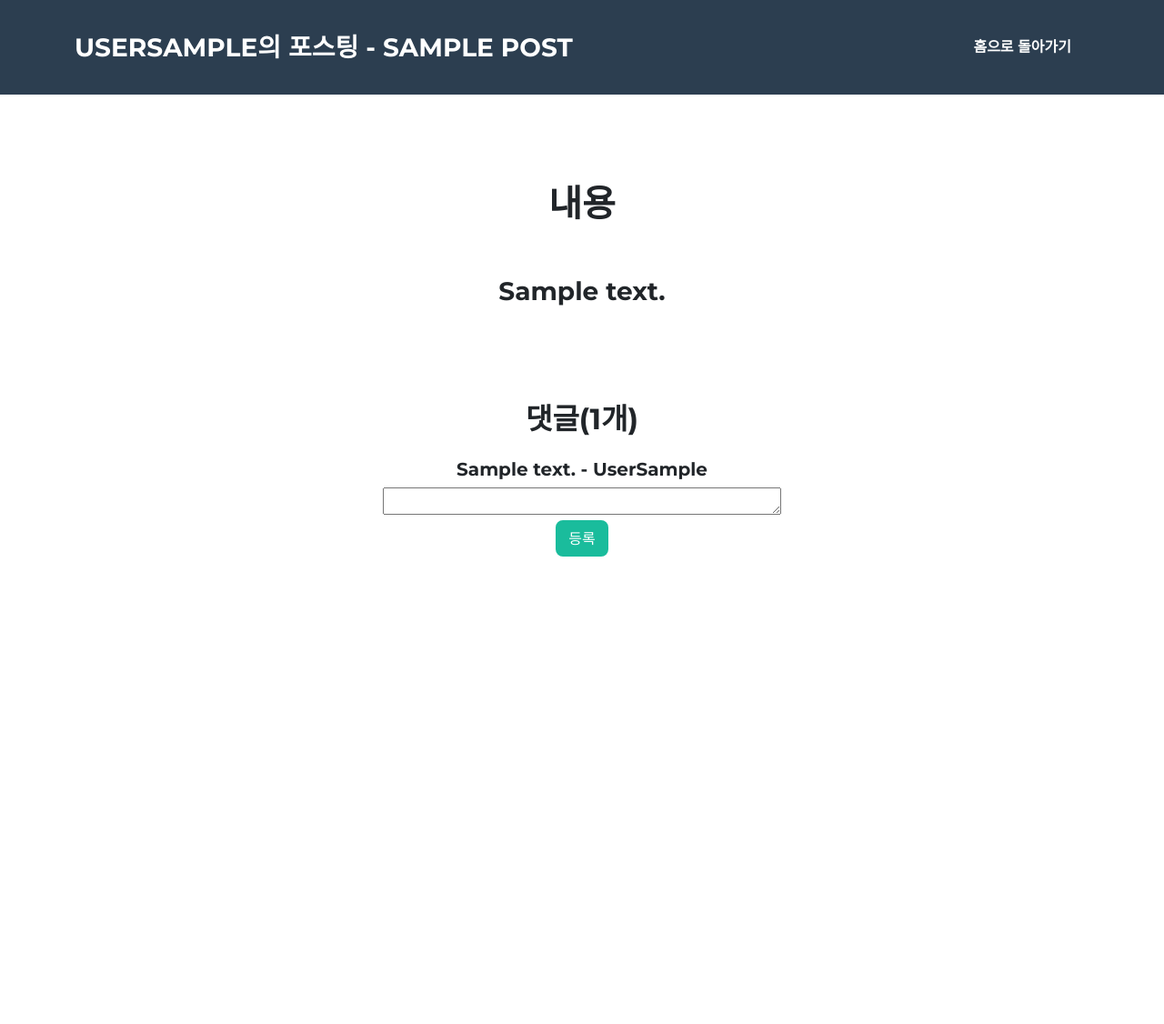
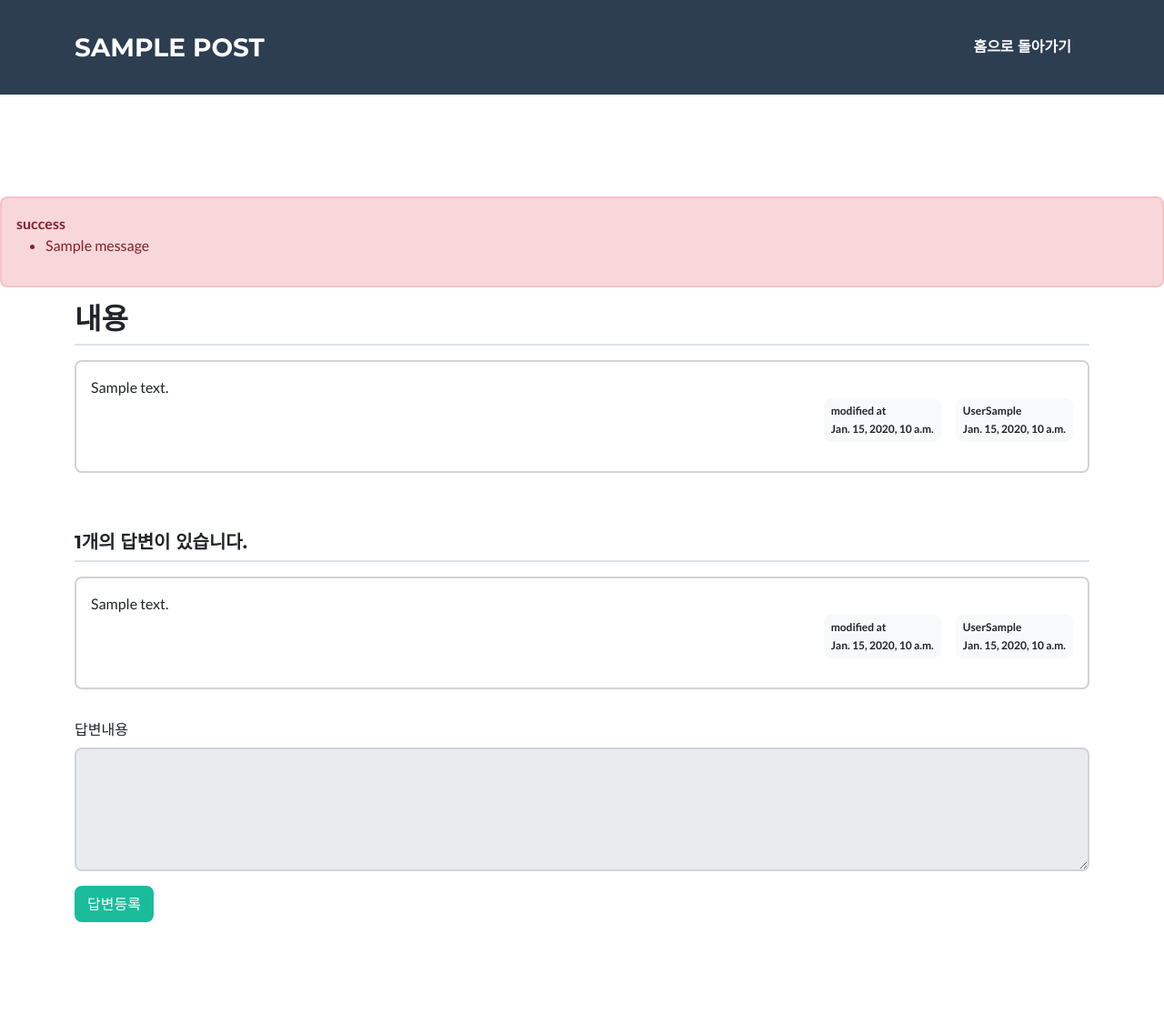
Before and after one commit to uknowjung/group-study, a Django app: template templates/post_detail.html in a window 1280 px wide. Shown: the whole page at 91% size. Before the commit the page ends 612 px from the top, so only its background shows below. Run offline with Django 3.2, Linux system fonts and the light colour scheme; the template is opened without the code that fills it: most values are stand-ins (such as "Sample title", 1, 10 or a date in 2020); one stand-in notice (Sample message) is shown; some libraries are stand-ins or nearby versions.

Commit message:
Django App: groupstudy 1. 글 수정, 삭제 기능 구현 완료 2. 댓글 수정, 삭제 기능 구현 완료

```diff
--- a/templates/login.html
+++ b/templates/login.html
@@ -2,7 +2,8 @@
 {% load static %}
 {% block content %}
 <body>
-<div class="container my-3">
+<div class="container my-5 mx-5">
+    <h1 class="py-2">로그인</h1>
     <form method="post" action="{% url 'login' %}">
         {% csrf_token %}
         {% include "form_errors.html" %}
--- a/templates/plan_detail.html
+++ b/templates/plan_detail.html
@@ -35,7 +35,7 @@
         </button>
 
     </div>
-    <!-- Portfolio Modal 6-->
+    <!-- PostForm Modal-->
     <div class="portfolio-modal modal fade" id="completeModal" tabindex="-1" aria-labelledby="completeModal" aria-hidden="true">
         <div class="modal-dialog modal-xl">
             <div class="modal-content">
--- a/templates/post_detail.html
+++ b/templates/post_detail.html
@@ -23,7 +23,7 @@
 <!-- Navigation-->
 <nav class="navbar navbar-expand-lg bg-secondary text-uppercase fixed-top" id="mainNav">
     <div class="container">
-        <a class="navbar-brand" href="#page-top">{{ post.author.last_name }}{{ post.author.first_name }}의 포스팅 - {{ post.subject }}</a>
+        <a class="navbar-brand" href="#page-top">{{ post.subject }}</a>
         <button class="navbar-toggler text-uppercase font-weight-bold bg-primary text-white rounded" type="button" data-bs-toggle="collapse" data-bs-target="#navbarResponsive" aria-controls="navbarResponsive" aria-expanded="false" aria-label="Toggle navigation">
             Menu
             <i class="fas fa-bars"></i>
@@ -36,23 +36,87 @@
     </div>
 </nav>
 <!-- Masthead-->
-<header class="masthead text-center">
-    <h1>내용</h1>
-    <h3 class="py-5">{{ post.content }}</h3>
-    <div>
-    <h2 class="pt-5 pb-3">댓글({{ post.comment_set.count }}개)</h2>
-    <div>
+<header class="masthead">
+    <!-- message 표시 -->
+    {% if messages %}
+    <div class="alert alert-danger my-3" role="alert">
+    {% for message in messages %}
+        <strong>{{ message.tags }}</strong>
+        <ul><li>{{ message.message }}</li></ul>
+    {% endfor %}
+    </div>
+    {% endif %}
+    <!-- Post -->
+    <div class="container">
+        <h2 class="border-bottom pb-2">내용</h2>
+        <div class="card my-3">
+            <div class="card-body">
+                <div class="card-text" style="white-space: pre-line;">{{ post.content }}</div>
+                <div class="d-flex justify-content-end">
+                    {% if post.edited_at %}
+                    <div class="badge bg-light text-dark p-2 text-start mx-3">
+                        <div class="mb-2">modified at</div>
+                        <div>{{ post.edited_at }}</div>
+                    </div>
+                    {% endif %}
+                    <div class="badge bg-light text-dark p-2 text-start">
+                        <div class="mb-2">{{ post.author.last_name }}{{ post.author.first_name }}</div>
+                        <div>{{ post.create_date }}</div>
+                    </div>
+                </div>
+                <div class="my-3">
+                    {% if request.user == post.author %}
+                    <a href="{% url 'post_modify' post.id  %}"
+                       class="btn btn-primary">수정</a>
+                    <!-- 포스트 삭제 기능 시작-->
+                    <a href="javascript:void(0)" class="delete btn btn-primary" data-uri="{% url 'post_delete' post.id  %}">삭제</a>
+                    <!-- 포스트 삭제 기능 끝-->
+                    {% endif %}
+                </div>
+            </div>
+        </div>
+        <!-- 답변 -->
+        <h5 class="border-bottom my-3 pt-5 pb-2">{{post.comment_set.count}}개의 답변이 있습니다.</h5>
         {% for comment in post.comment_set.all %}
-        <h5>{{ comment.content }} - {{ comment.author.last_name }}{{ comment.author.first_name }}</h5>
+        <a id="comment_{{ comment.id }}"></a>
+        <div class="card my-3">
+            <div class="card-body">
+                <div class="card-text" style="white-space: pre-line;">{{ comment.content }}</div>
+                <div class="d-flex justify-content-end">
+                    {% if comment.edited_at %}
+                    <div class="badge bg-light text-dark p-2 text-start mx-3">
+                        <div class="mb-2">modified at</div>
+                        <div>{{ post.edited_at }}</div>
+                    </div>
+                    {% endif %}
+                    <div class="badge bg-light text-dark p-2 text-start">
+                        <div class="mb-2">{{ comment.author.last_name }}{{ comment.author.first_name }}</div>
+                        <div>{{ comment.create_date }}</div>
+                    </div>
+                </div>
+                <!-- 코멘트 수정 및 샥제 기능 시작-->
+                <div class="my-3">
+                    {% if request.user == comment.author %}
+                    <a href="{% url 'comment_modify' comment.id  %}"
+                       class="btn btn-primary">수정</a>
+                    <a href="#" class="delete btn btn-primary" data-uri="{% url 'comment_delete' comment.id  %}">삭제</a>
+                    {% endif %}
+                </div>
+                <!-- 코멘트 수정 및 샥제 기능 끝-->
+            </div>
+        </div>
         {% endfor %}
+        <form action="{% url 'comment_create' post.id %}" method="post" class="my-3">
+            {% csrf_token %}
+            {% include "form_errors.html" %}
+            <div class="mb-3">
+                <label for="content" class="form-label pt-3">답변내용</label>
+                <textarea {% if not user.is_authenticated %}disabled{% endif %}
+                          name="content" id="content" class="form-control" rows="5"></textarea>
+            </div>
+            <input type="submit" value="답변등록" class="btn btn-primary">
+        </form>
     </div>
-    <form action="{% url 'comment_create' post.id %}" method="post">
-    {% csrf_token %}
-    <textarea name="content" id="content" cols="50" rows="1"></textarea><br>
-    <input type="submit" class="btn btn-primary" value="등록">
-    </form>
-
-</div>
 </header>
 <!-- hidden progress list-->
 <div class="my-progress-list">
@@ -67,5 +131,15 @@
 <script src="https://cdn.jsdelivr.net/npm/bootstrap@5.2.3/dist/js/bootstrap.bundle.min.js"></script>
 <!-- Core theme JS-->
 <script src="{% static 'js/scripts.js' %}"></script>
+<script type='text/javascript'>
+const delete_elements = document.getElementsByClassName("delete");
+Array.from(delete_elements).forEach(function(element) {
+    element.addEventListener('click', function() {
+        if(confirm("정말로 삭제하시겠습니까?")) {
+            location.href = this.dataset.uri;
+        };
+    });
+});
+</script>
 </body>
 </html>
--- a/templates/signup.html
+++ b/templates/signup.html
@@ -2,7 +2,8 @@
 {% load static %}
 {% block content %}
 <body>
-<div class="container my-3">
+<div class="container my-5 mx-5">
+    <h1 class="py-2">회원가입</h1>
     <form method="post" action="{% url 'signup' %}">
         {% csrf_token %}
         {% include "form_errors.html" %}
--- a/urls.py
+++ b/urls.py
@@ -23,7 +23,11 @@ urlpatterns = [
     path("", views.index, name="index"),
     path('plan/<int:plan_id>/', views.plan_detail, name="plan_detail"),
     path('post/<int:post_id>/', views.post_detail, name="post_detail"),
+    path('post/modify/<int:post_id>/', views.post_modify, name="post_modify"),
+    path('post/delete/<int:post_id>/', views.post_delete, name='post_delete'),
     path('comment/create/<int:post_id>/', views.comment_create, name='comment_create'),
+    path('comment/modify/<int:comment_id>/', views.comment_modify, name='comment_modify'),
+    path('comment/delete/<int:comment_id>/', views.comment_delete, name='comment_delete'),
     path('progress-update/<str:username>/', views.progress_update, name='progress_update'),
     path('personal-page/<str:username>/', views.show_personal_page, name='personal_page'),
     path('login/', auth_views.LoginView.as_view(template_name="login.html"), name='login'),
```
Also changed, not shown: templates/comment_form.html (added, +52 -0 lines), templates/index.html (+14 -20 lines), templates/post_form.html (added, +58 -0 lines), views.py (+62 -2 lines).
